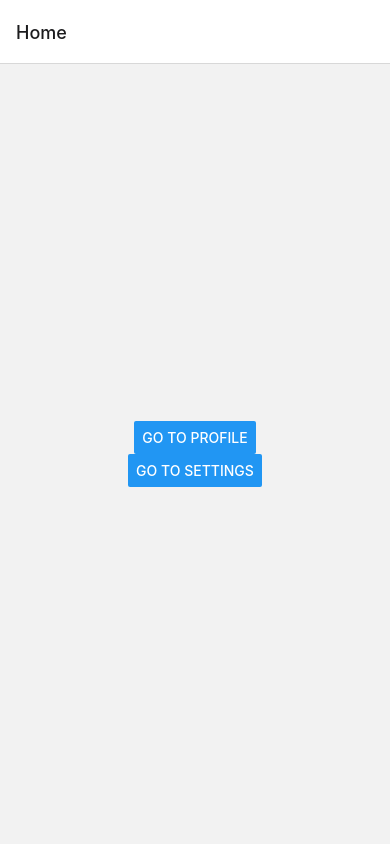
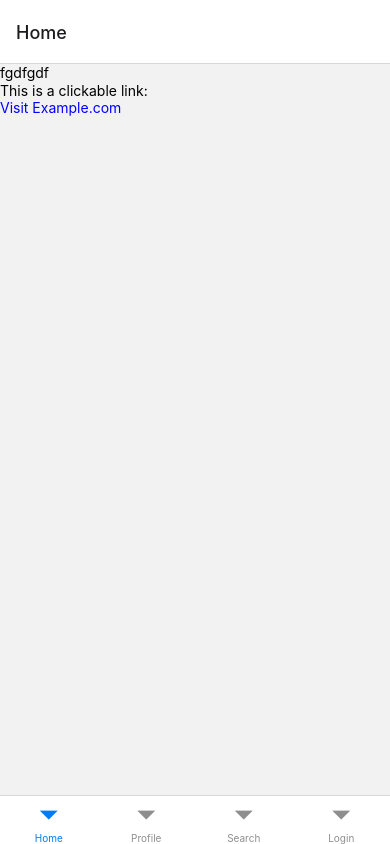
Before and after one commit to KarmaCummunity/MVP, a React Native app: screen / in a window 390 px wide. Built offline with nearby package versions, Linux system fonts and the light colour scheme.

Commit message:
add bottom bar and move between screens

```diff
--- a/App.tsx
+++ b/App.tsx
@@ -1,59 +1,13 @@
 import * as React from "react";
 import { View, Text, Button } from "react-native";
 import { NavigationContainer } from "@react-navigation/native";
-import { createNativeStackNavigator, NativeStackScreenProps } from "@react-navigation/native-stack";
-
-export type RootStackParamList = {
-  Home: undefined;
-  Settings: undefined;
-  Profile: undefined;
-};
-
-type HomeScreenProps = NativeStackScreenProps<RootStackParamList, "Home">;
-
-const HomeScreen: React.FC<HomeScreenProps> = (props) => {
-  return (
-    <View style={{ flex: 1, alignItems: "center", justifyContent: "center" }}>
-      <Button title='Go to Profile' onPress={() => props.navigation.push("Profile")} />
-      <Button title='Go to Settings' onPress={() => props.navigation.push("Settings")} />
-    </View>
-  );
-};
-
-type SettingsScreenProps = NativeStackScreenProps<RootStackParamList, "Settings">;
-
-const SettingsScreen: React.FC<SettingsScreenProps> = (props) => {
-  return (
-    <View style={{ flex: 1, alignItems: "center", justifyContent: "center" }}>
-      <Text>Settings Screen</Text>
-      <Button title='Go to Profile' onPress={() => props.navigation.push("Profile")} />
-    </View>
-  );
-};
-
-type ProfileScreenProps = NativeStackScreenProps<RootStackParamList, "Profile">;
-
-const ProfileScreen: React.FC<ProfileScreenProps> = (props) => {
-  return (
-    <View style={{ flex: 1, alignItems: "center", justifyContent: "center" }}>
-      <Text>Profile Screen</Text>
-      <Button title='Go to Settings' onPress={() => props.navigation.push("Settings")} />
-    </View>
-  );
-};
-
-const Stack = createNativeStackNavigator<RootStackParamList>();
+import Bottom from "./screens/bottom";
 
 function App() {
   return (
     <NavigationContainer>
-      <Stack.Navigator>
-        <Stack.Screen name='Home' component={HomeScreen} />
-        <Stack.Screen name='Profile' component={ProfileScreen} />
-        <Stack.Screen name='Settings' component={SettingsScreen} />
-      </Stack.Navigator>
+      <Bottom/>
     </NavigationContainer>
   );
 }
-
 export default App;
--- a/package.json
+++ b/package.json
@@ -10,6 +10,7 @@
   },
   "dependencies": {
     "@expo/webpack-config": "^19.0.0",
+    "@react-navigation/bottom-tabs": "^6.5.8",
     "@react-navigation/native": "^6.1.7",
     "@react-navigation/native-stack": "^6.9.13",
     "expo": "^49.0.9",
--- /dev/null
+++ b/screens/bottom.tsx
@@ -0,0 +1,26 @@
+import { createBottomTabNavigator } from '@react-navigation/bottom-tabs';
+import Profile from './profile'; // Update the file path
+import Search from './search'; // Update the file path
+import Home from './home'; // Update the file path
+import Login from './login'; // Update the file path
+
+export type RootStackParamList = {
+    Home: undefined;
+    Search: undefined;
+    Profile: undefined;
+    Login: undefined;
+  };
+
+const Tab = createBottomTabNavigator();
+function Bottom() {
+  return (
+    <Tab.Navigator>
+      <Tab.Screen name="Home" component={Home} />
+      <Tab.Screen name="Profile" component={Profile} />
+      <Tab.Screen name="Search" component={Search} />
+      <Tab.Screen name="Login" component={Login} />
+    </Tab.Navigator>
+  );
+}
+
+export default Bottom
--- /dev/null
+++ b/screens/home.tsx
@@ -0,0 +1,22 @@
+import React from 'react';
+import { View, Text, TouchableOpacity, Linking } from 'react-native';
+
+function Home() {
+    const openLink = () => {
+        const url = 'https://example.com'; // Replace with your URL
+        Linking.openURL(url);
+    };
+    return (
+        <div>
+            <Text>fgdfgdf</Text>
+            <View>
+                <Text>This is a clickable link:</Text>
+                <TouchableOpacity onPress={openLink}>
+                    <Text style={{ color: 'blue' }}>Visit Example.com</Text>
+                </TouchableOpacity>
+            </View>
+        </div>
+    );
+};
+
+export default Home
--- /dev/null
+++ b/screens/login.tsx
@@ -0,0 +1,31 @@
+import * as React from "react";
+import { View, Text, Button, StyleSheet } from "react-native";
+
+function login() {
+  return (
+    <div>
+        <Text style={styles.bigText}>login</Text>
+    </div>
+  );
+}
+
+const styles = StyleSheet.create({
+  container: {
+    flex: 1,
+    position: 'relative',
+  },
+  bottomComponent: {
+    backgroundColor: 'blue', // Example background color
+    position: 'absolute',
+    bottom: 0,
+    left: 0,
+    right: 0,
+    padding: 10,
+  },
+  bigText: {
+    fontSize: 24, // Adjust the font size as needed
+    color: 'white', // Example text color
+  },
+});
+
+export default login;
--- /dev/null
+++ b/screens/profile.tsx
@@ -0,0 +1,26 @@
+
+
+import React from 'react';
+import { View, Text, Button } from 'react-native';
+import {RootStackParamList} from "./bottom"
+
+import { NavigationProp } from '@react-navigation/native'; // Import both RouteProp and NavigationProp
+
+
+type ProfileScreenProps = {
+  navigation: NavigationProp<RootStackParamList, 'Profile'>; // Replace YourParamList with your actual param list
+};
+
+function ProfileScreen({ navigation }: ProfileScreenProps) {
+  return (
+    <View>
+      <Text>Profile</Text>
+      <Button
+        title="Go to Login"
+        onPress={() => navigation.navigate('Login')} // Assuming you have a 'Login' screen defined
+      />
+    </View>
+  );
+}
+
+export default ProfileScreen;
--- /dev/null
+++ b/screens/search.tsx
@@ -0,0 +1,14 @@
+import * as React from "react";
+import { View, Text, Button } from "react-native";
+import { NavigationContainer } from "@react-navigation/native";
+import { createNativeStackNavigator, NativeStackScreenProps } from "@react-navigation/native-stack";
+
+function search() {
+  return (
+    <div>
+      <Text>search</Text>
+    </div>
+  );
+}
+
+export default search;
```
Also changed, not shown: components/fb.tsx (added, +27 -0 lines), 1 other file (tests, documents, lock files or other folders).
